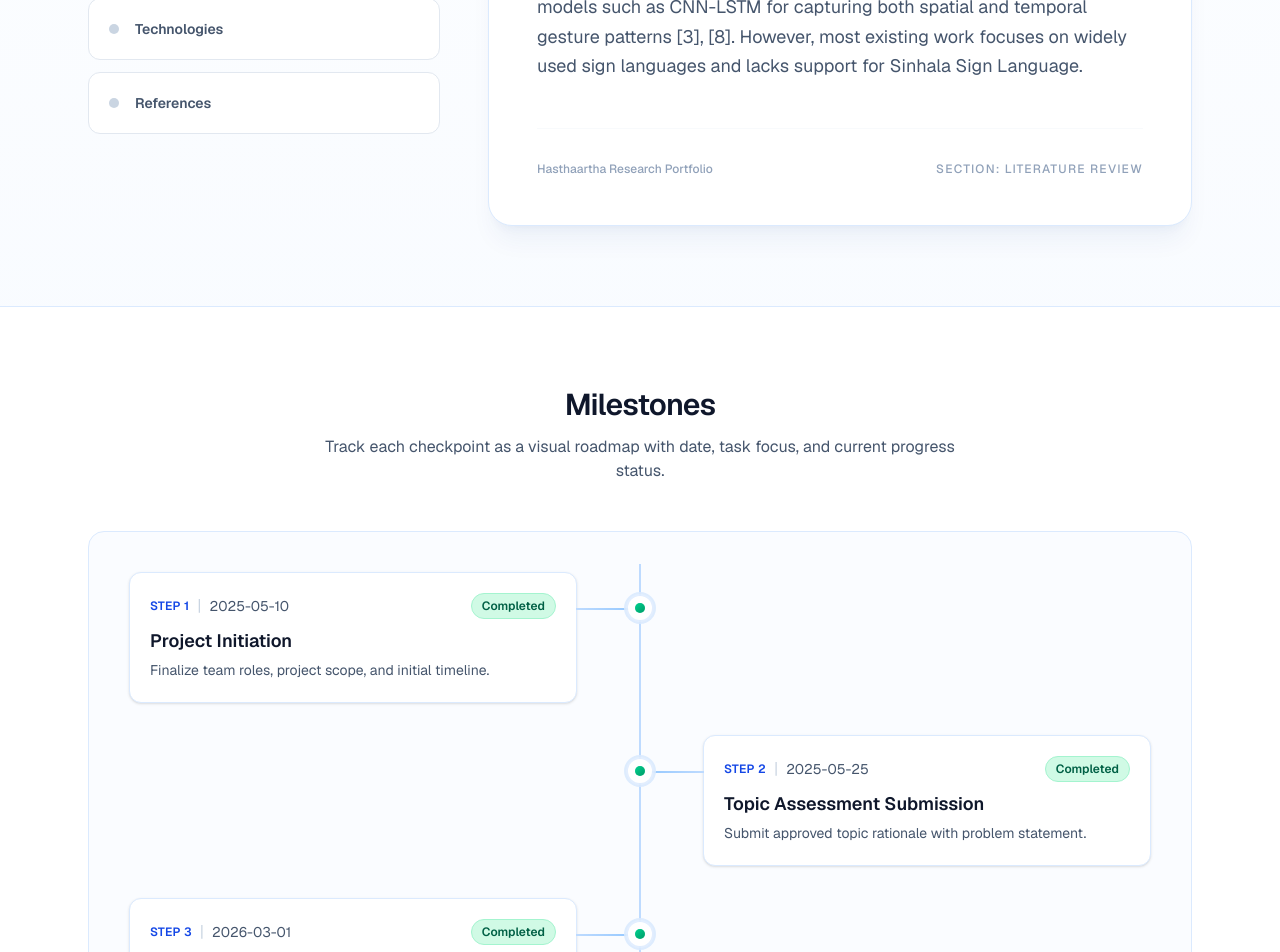
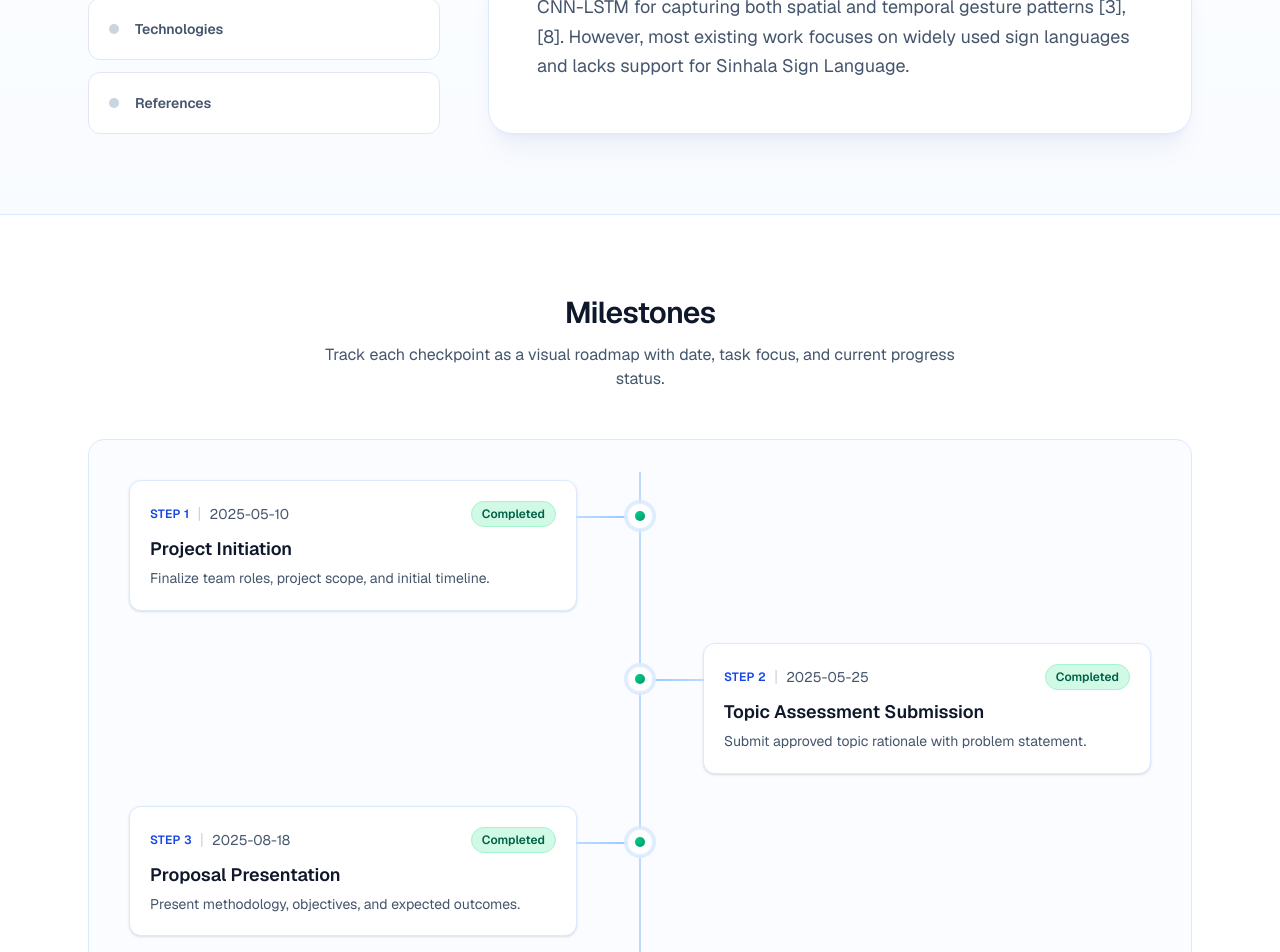
Before and after one commit to Hasthartha-SignLangAI/hasthaartha-portfolio, a Next.js app: page / in a window 1280 px wide. Shown: the part 1420-2372 px from the top of the page. Built offline with nearby package versions, Linux system fonts and the light colour scheme.

Commit message:
minor upgrades to project scope and add links to docs

```diff
--- a/app/components/sections/ProjectScope.tsx
+++ b/app/components/sections/ProjectScope.tsx
@@ -89,7 +89,6 @@ export function ProjectScope() {
                     <ul className="space-y-3">
                       {activeSection.body.map((ref, idx) => (
                         <li key={idx} className="flex gap-4 text-sm leading-relaxed text-slate-600 bg-slate-50/50 p-3 rounded-lg border border-slate-100/50">
-                          <span className="text-blue-500 font-bold shrink-0 mt-0.5">[{idx + 1}]</span>
                           <span>{ref}</span>
                         </li>
                       ))}
@@ -97,17 +96,11 @@ export function ProjectScope() {
                   </div>
                 ) : (
                   <div className="relative">
-                    <p className="text-lg leading-relaxed text-slate-600 first-letter:text-4xl first-letter:font-bold first-letter:text-blue-600 first-letter:mr-2 first-letter:float-left">
+                    <p className="text-lg leading-relaxed text-slate-600">
                       {activeSection.body}
                     </p>
                   </div>
                 )}
-              </div>
-
-              {/* Footer / Decorative element */}
-              <div className="mt-12 pt-8 border-t border-slate-50 flex items-center justify-between text-xs text-slate-400 font-medium">
-                <span>Hasthaartha Research Portfolio</span>
-                <span className="uppercase tracking-widest">Section: {activeSection.id.replace(/-/g, ' ')}</span>
               </div>
             </div>
           </div>
--- a/app/lib/constants.ts
+++ b/app/lib/constants.ts
@@ -24,43 +24,43 @@ export const MILESTONES = [
     status: "completed",
   },
   {
-    date: "2026-03-01",
+    date: "2025-08-18",
     topic: "Proposal Presentation",
     task: "Present methodology, objectives, and expected outcomes.",
     status: "completed",
   },
   {
-    date: "2026-04-12",
+    date: "2026-01-05",
     topic: "Progress Presentation 1",
     task: "Demonstrate core module implementation and early results.",
     status: "completed",
   },
   {
-    date: "2026-05-24",
+    date: "2026-03-08",
     topic: "Progress Presentation 2",
     task: "Show integrated system progress and validation updates.",
     status: "completed",
   },
   {
-    date: "2026-06-28",
+    date: "2026-05-08",
     topic: "Research Paper Submission",
     task: "Submit manuscript with findings and references.",
     status: "pending",
   },
   {
-    date: "2026-07-30",
+    date: "2026-05-04",
     topic: "Completion of Full System",
     task: "Complete all features, testing, and documentation.",
     status: "in progress",
   },
   {
-    date: "2026-08-14",
+    date: "2026-04-30",
     topic: "Portfolio Launch",
     task: "Publish final portfolio with artifacts and highlights.",
-    status: "in progress",
+    status: "completed",
   },
   {
-    date: "2026-08-28",
+    date: "2026-05-04",
     topic: "Final Presentation",
     task: "Deliver final defense and demonstrate full project impact.",
     status: "pending",
@@ -174,7 +174,6 @@ export const PROJECT_SCOPE_SUBSECTIONS = [
     id: "references",
     title: "References",
     body:[
-      "This research is supported by prior studies in gesture recognition, wearable computing, and deep learning",
       "[1] S. Mitra and T. Acharya, 'Gesture recognition: A survey,' IEEE Transactions on Systems, Man, and Cybernetics, 2007.",
       "[2] X. Chen et al., 'Hand gesture recognition using EMG signals,' IEEE Transactions on Neural Systems, 2019.",
       "[3] A. Graves, 'Supervised Sequence Labelling with Recurrent Neural Networks,' Springer, 2012.",
@@ -233,15 +232,15 @@ export const ACHIEVEMENTS = {
 
 export const DOWNLOADS = {
   documents: [
-    { title: "Topic Assessment", audience: "Group", href: "#" },
-    { title: "Project Proposal Report", audience: "Individual", href: "#" },
-    { title: "Final Report", audience: "Both", href: "#" },
-    { title: "Research Paper (Camera-ready)", audience: "Individual", href: "#" },
+    { title: "Topic Assessment", audience: "Group", href: "https://drive.google.com/drive/folders/1cmmw2jTg6qGTe7SbL7BCKPA9tM6MK1b9?usp=drive_link" },
+    { title: "Project Proposal Report", audience: "Individual", href: "https://drive.google.com/drive/folders/1ZzPmckb4dJpNYBMheO-MwwYuB3XwaQlL?usp=drive_link" },
+    { title: "Final Report", audience: "Both", href: "https://drive.google.com/drive/folders/19S5CEYk08eZVGeZvWWMiJitviaygwSd0?usp=drive_link" },
+    { title: "Research Paper (Camera-ready)", audience: "Individual", href: "https://drive.google.com/drive/folders/11TeOdxM90ry5osk_UyyqNjlNglHFSv1N?usp=drive_link" },
   ],
   presentations: [
-    { title: "Proposal Presentation Slides", audience: "Individual", href: "#" },
-    { title: "Progress Presentation 1 Slides", audience: "Group", href: "#" },
-    { title: "Progress Presentation 2 Slides", audience: "Group", href: "#" },
-    { title: "Final Presentation Slides", audience: "Group", href: "#" },
+    { title: "Proposal Presentation Slides", audience: "Individual", href: "https://drive.google.com/drive/folders/15R2qXvslxC-YGZlNCLZzw1JVSbvYmb1K?usp=drive_link" },
+    { title: "Progress Presentation 1 Slides", audience: "Group", href: "https://drive.google.com/drive/folders/1Hn-tQJM5McAxY7am7WntY3RlZhqBAqwe?usp=drive_link" },
+    { title: "Progress Presentation 2 Slides", audience: "Group", href: "https://drive.google.com/drive/folders/1CdWYbFbiw5yphBiEBRfwrNrxeJMStIqO?usp=drive_link" },
+    { title: "Final Presentation Slides", audience: "Group", href: "https://drive.google.com/drive/folders/1qSar2gh1Vx3JwD9BMdhnewwzFrnObr-u" },
   ],
 } as const;
```
